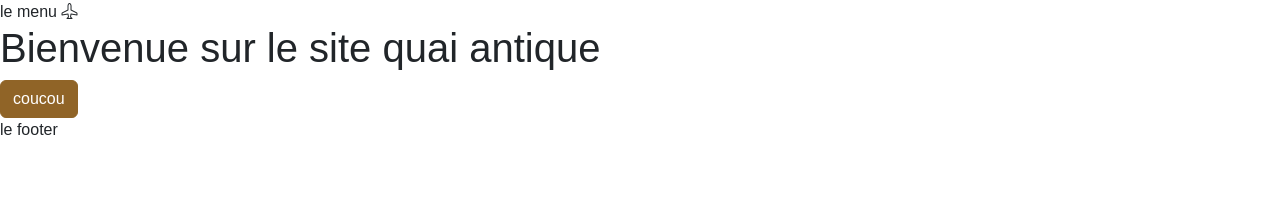
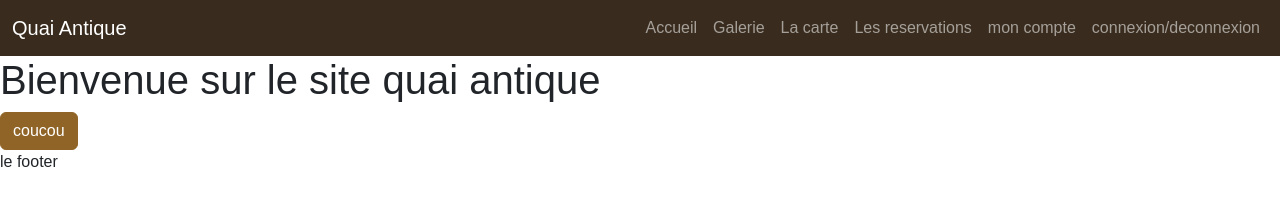
Before and after one commit to nafniko/QuaiAntiqueFilRouge, a website with bundled scripts: page index.html in a window 1280 px wide. Built offline with nearby package versions, Linux system fonts and the light colour scheme; files whose address does not match are found by name; a web font is replaced by a local one.

Commit message:
add site header

```diff
--- a/index.html
+++ b/index.html
@@ -11,7 +11,37 @@
 </head>
 <body>
     <header>
-        le menu <i class="bi bi-airplane"></i>
+        <nav class="navbar navbar-expand-lg bg-dark" data-bs-theme="dark">
+            <div class="container-fluid">
+              <a class="navbar-brand" href="/">Quai Antique</a>
+              <button class="navbar-toggler" type="button" data-bs-toggle="collapse" data-bs-target="#navbarSupportedContent" aria-controls="navbarSupportedContent" aria-expanded="false" aria-label="Toggle navigation">
+                <span class="navbar-toggler-icon"></span>
+              </button>
+              <div class="collapse navbar-collapse" id="navbarSupportedContent">
+                <ul class="navbar-nav ms-auto mb-2 mb-lg-0">
+                  <li class="nav-item">
+                    <a class="nav-link" href="/">Accueil</a>
+                  </li>
+                  <li class="nav-item">
+                    <a class="nav-link" href="#">Galerie</a>
+                  </li>
+                  <li class="nav-item">
+                    <a class="nav-link" href="#">La carte</a>
+                  </li>
+                  <li class="nav-item">
+                    <a class="nav-link" href="#">Les reservations</a>
+                  </li>
+                  <li class="nav-item">
+                    <a class="nav-link" href="#">mon compte</a>
+                  </li>
+                  <li class="nav-item">
+                    <a class="nav-link" href="#">connexion/deconnexion </a>
+                  </li>
+                </ul>
+
+              </div>
+            </div>
+          </nav>
     </header>
     <main id="main-page">
         <!--  le contenu de la page  -->
```
